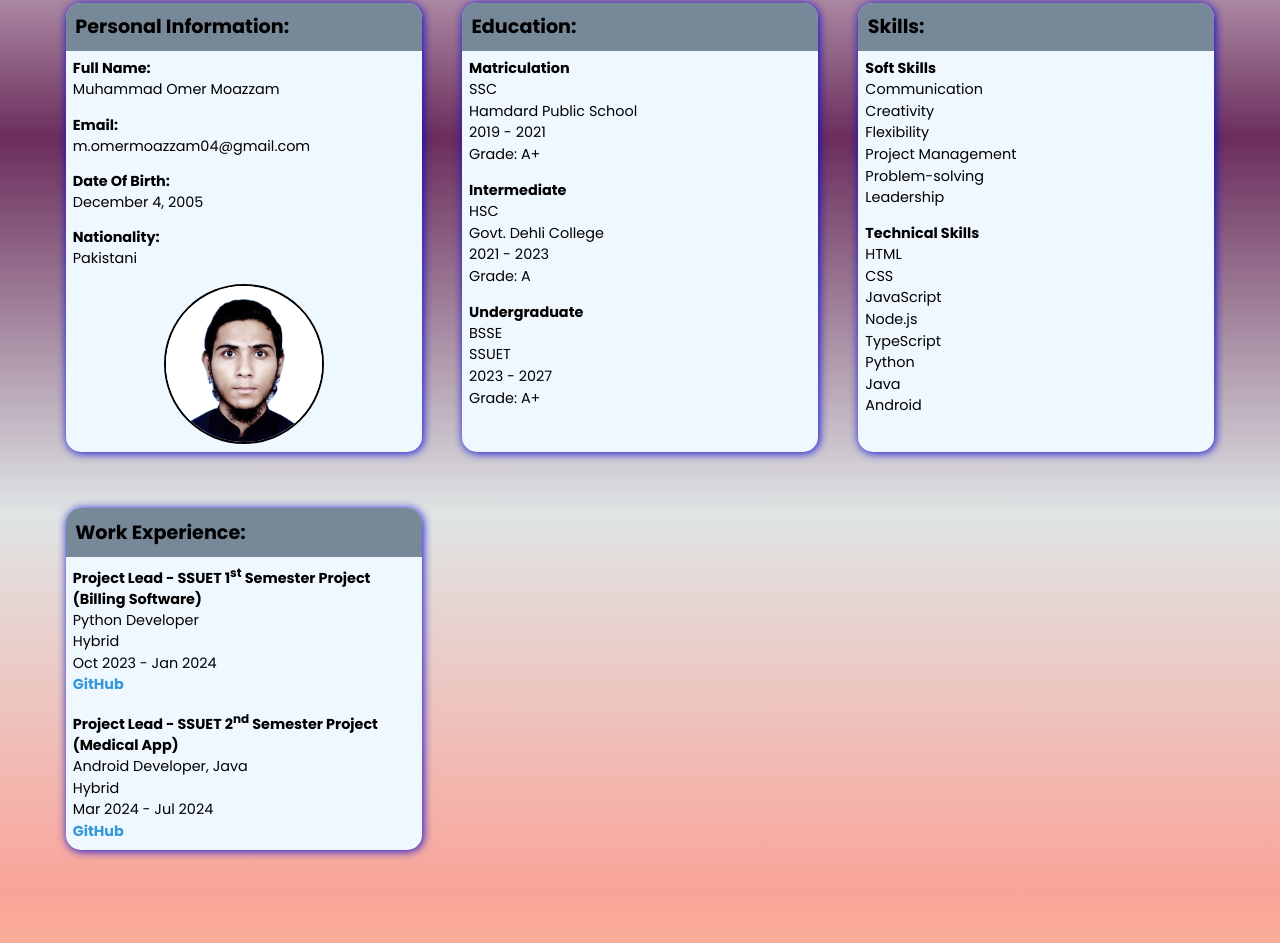
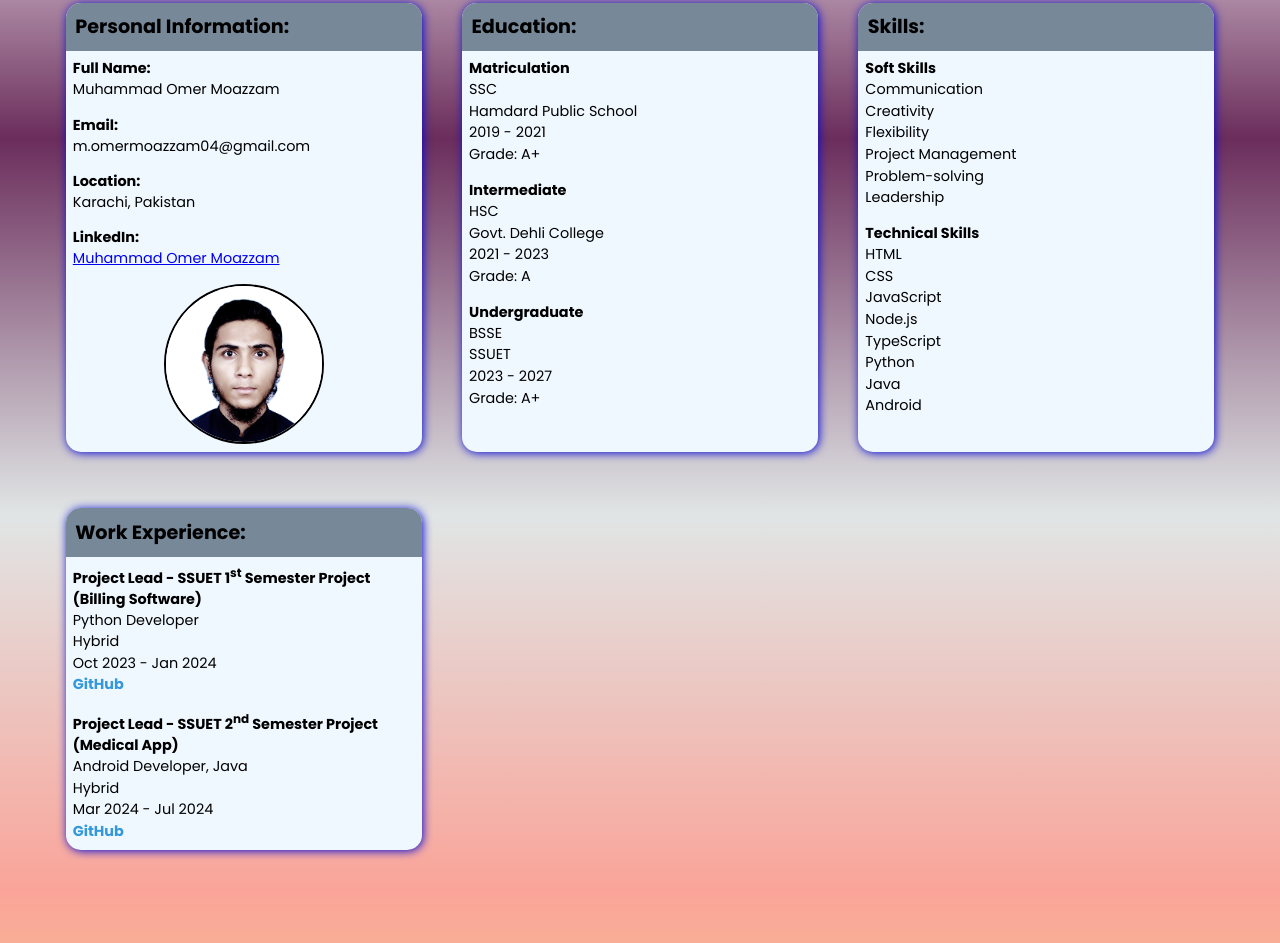
Before and after one commit to MuhammadOmerMoazzam/HACKATHON-GIAIC-Interactive-Resume-Builder, a website: page index.html in a window 1280 px wide. Shown: the part 1035-1978 px from the top of the page. Drawn offline with Linux system fonts and the light colour scheme.

Commit message:
updated unnecessary information in static personal information

```diff
--- a/index.html
+++ b/index.html
@@ -69,10 +69,10 @@
                     <p>Muhammad Omer Moazzam</p>
                     <h4>Email: </h4>
                     <p>m.omermoazzam04@gmail.com</p>
-                    <h4>Date Of Birth:</h4>
-                    <p>December 4, 2005</p>
-                    <h4>Nationality:</h4>
-                    <p>Pakistani</p>
+                    <h4>Location: </h4>
+                    <p>Karachi, Pakistan</p>
+                    <h4>LinkedIn: </h4>
+                    <p><a href="https://www.linkedin.com/in/muhammad-omer-moazzam-6ab6b7297">Muhammad Omer Moazzam</a></p>
                     <div class="user-image">
                         <img class="avatar" id="my-avatar" src="./assets/t18754_removebg.png" alt="user image">
                     </div>
```
